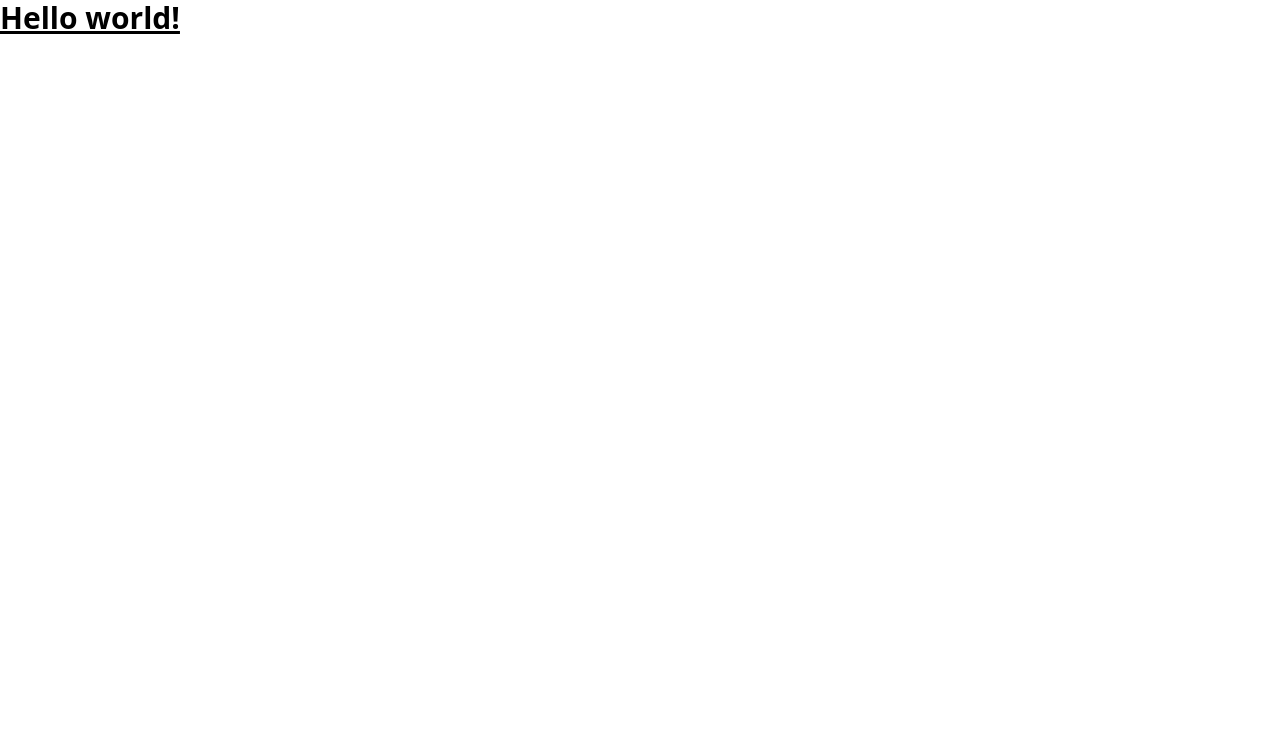
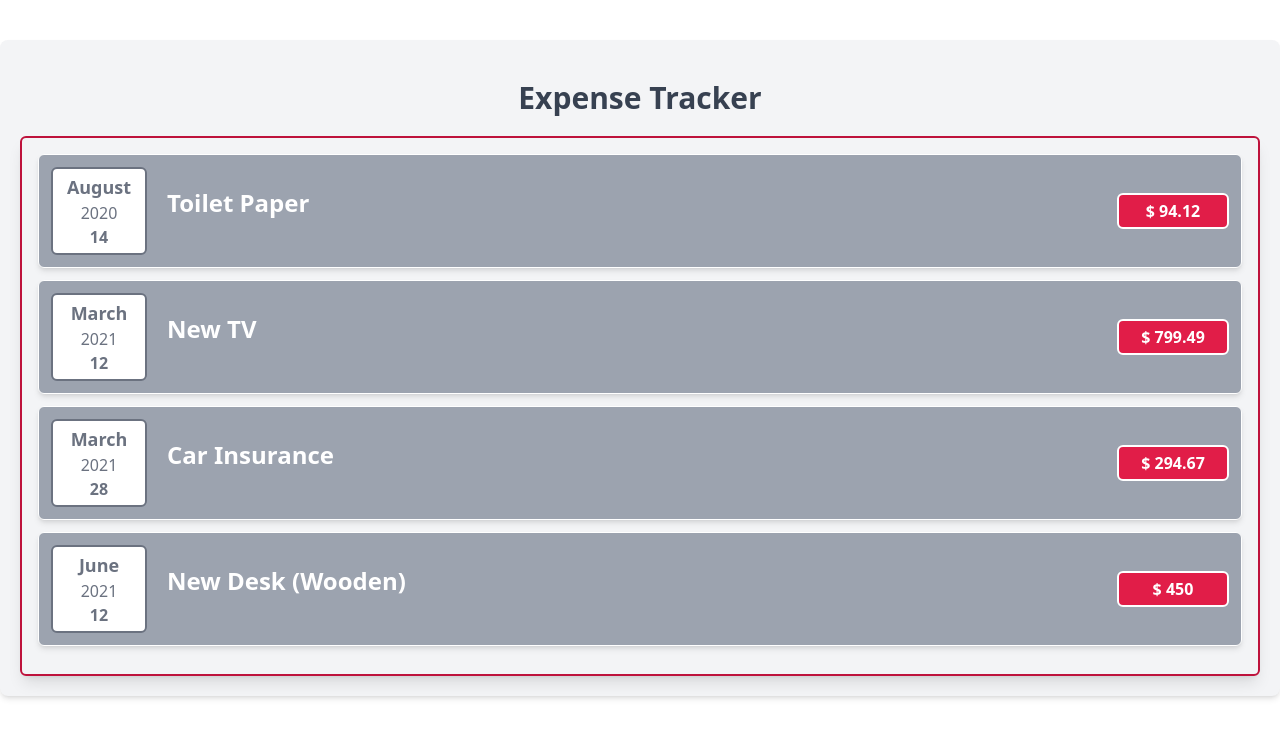
Before and after one commit to yaldakarimi/Expense-Tracker, a React (Create React App) app: page / in a window 1280 px wide. Shown: the top 738 px of the page. Built offline with nearby package versions, Linux system fonts and the light colour scheme.

Commit message:
Components: ExpenseDate / Expeses / ExpenseItem & Config: Tailwind / Ts

```diff
--- a/src/App.tsx
+++ b/src/App.tsx
@@ -1,11 +1,37 @@
-import React from "react";
+import { ExpenseModal } from "app/types";
+import { Expenses } from "components";
 
-function App() {
+const App = () => {
+  const expenses: Array<ExpenseModal> = [
+    {
+      id: "e1",
+      title: "Toilet Paper",
+      amount: 94.12,
+      date: new Date(2020, 7, 14),
+    },
+    { id: "e2", title: "New TV", amount: 799.49, date: new Date(2021, 2, 12) },
+    {
+      id: "e3",
+      title: "Car Insurance",
+      amount: 294.67,
+      date: new Date(2021, 2, 28),
+    },
+    {
+      id: "e4",
+      title: "New Desk (Wooden)",
+      amount: 450,
+      date: new Date(2021, 5, 12),
+    },
+  ];
   return (
-    <div>
-      <h1 className="text-3xl font-bold underline">Hello world!</h1>
+    <div className="container p-5 bg-gray-100 rounded-lg shadow-md mt-10">
+      <h1 className="font-semibold text-3xl text-gray-700 text-center my-5">
+        Expense Tracker
+      </h1>
+
+      <Expenses items={expenses} />
     </div>
   );
-}
+};
 
 export default App;
--- /dev/null
+++ b/src/app/types/expense.ts
@@ -0,0 +1,6 @@
+export interface ExpenseModal {
+  id: string;
+  title: string;
+  amount: number;
+  date: Date;
+}
--- /dev/null
+++ b/src/app/types/index.ts
@@ -0,0 +1 @@
+export * from "./expense";
--- /dev/null
+++ b/src/components/Expenses/ExpenseDate.tsx
@@ -0,0 +1,19 @@
+interface Props {
+  date: Date;
+}
+
+const ExpenseDate = ({ date }: Props) => {
+  const month = date.toLocaleString("en-US", { month: "long" });
+  const day = date.toLocaleString("en-US", { day: "2-digit" });
+  const year = date.getFullYear();
+
+  return (
+    <div className="flex justify-evenly box-border  bg-white p-1 text-center  text-gray-500 rounded-md border-gray-500 border-2  sm:block sm:mr-5 sm:w-24">
+      <div className="font-bold text-lg">{month}</div>
+      <div className="font-normal">{year}</div>
+      <div className="font-bold">{day}</div>
+    </div>
+  );
+};
+
+export default ExpenseDate;
--- /dev/null
+++ b/src/components/Expenses/ExpenseItem.tsx
@@ -0,0 +1,27 @@
+import { ExpenseModal } from "app/types";
+import ExpenseDate from "./ExpenseDate";
+interface Props {
+  item: ExpenseModal;
+}
+
+const ExpenseItem = ({ item }: Props) => {
+  return (
+    <div className="flex flex-col items-stretch sm:flex-row mb-3 bg-gray-400 rounded-md border border-white overflow-hidden p-3 shadow-md">
+      <div className="expenseDate">
+        <ExpenseDate date={item.date} />
+      </div>
+      <div className="expenseTitle sm::self-center sm:flex-auto my-5">
+        <h1 className="text-2xl  font-semibold text-white text-center sm:text-left">
+          {item.title}
+        </h1>
+      </div>
+      <div className="expenseAmount w-full self-center  p-1 rounded-md border-2 border-white  bg-rose-600 sm:flex-initial sm:w-28 ">
+        <h2 className="text-center self-center font-semibold text-white">
+          $ {item.amount}
+        </h2>
+      </div>
+    </div>
+  );
+};
+
+export default ExpenseItem;
--- /dev/null
+++ b/src/components/Expenses/Expenses.tsx
@@ -0,0 +1,18 @@
+import { ExpenseModal } from "app/types";
+import ExpenseItem from "./ExpenseItem";
+
+interface Props {
+  items: Array<ExpenseModal>;
+}
+
+const Expenses = ({ items }: Props) => {
+  return (
+    <div className="border-2 border-rose-700 rounded-md p-4 shadow-lg">
+      {items?.map((item) => (
+        <ExpenseItem key={item.id} item={item} />
+      ))}
+    </div>
+  );
+};
+
+export default Expenses;
--- /dev/null
+++ b/src/components/Expenses/index.ts
@@ -0,0 +1 @@
+export { default as Expenses } from "./Expenses";
--- /dev/null
+++ b/src/components/index.tsx
@@ -0,0 +1 @@
+export { Expenses } from "./Expenses";
--- a/tailwind.config.js
+++ b/tailwind.config.js
@@ -1,6 +1,9 @@
 module.exports = {
   content: ["./src/**/*.{js,jsx,tsx,ts}"],
   theme: {
+    container: {
+      center: true,
+    },
     extend: {},
   },
   plugins: [],
```
Also changed, not shown: tsconfig.json (+4 -9 lines).
